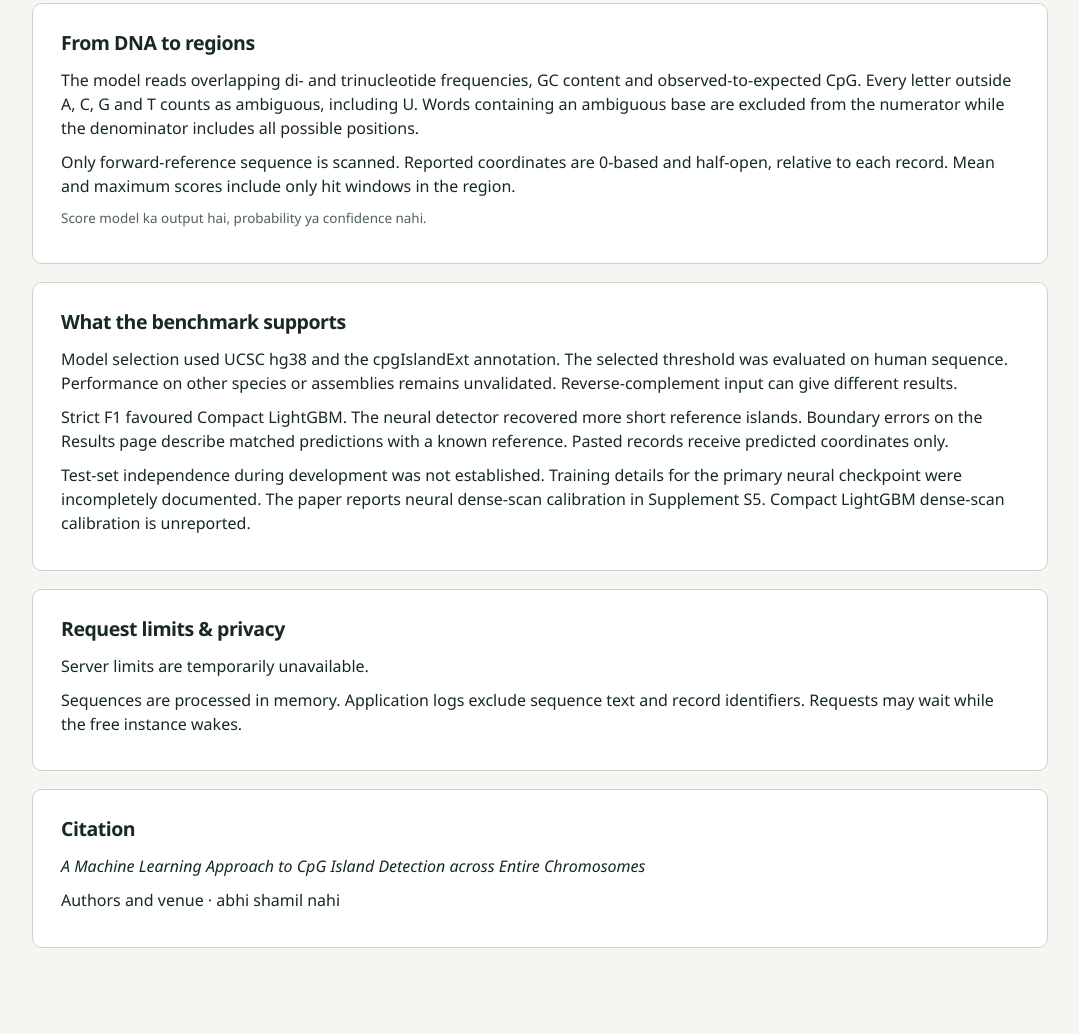
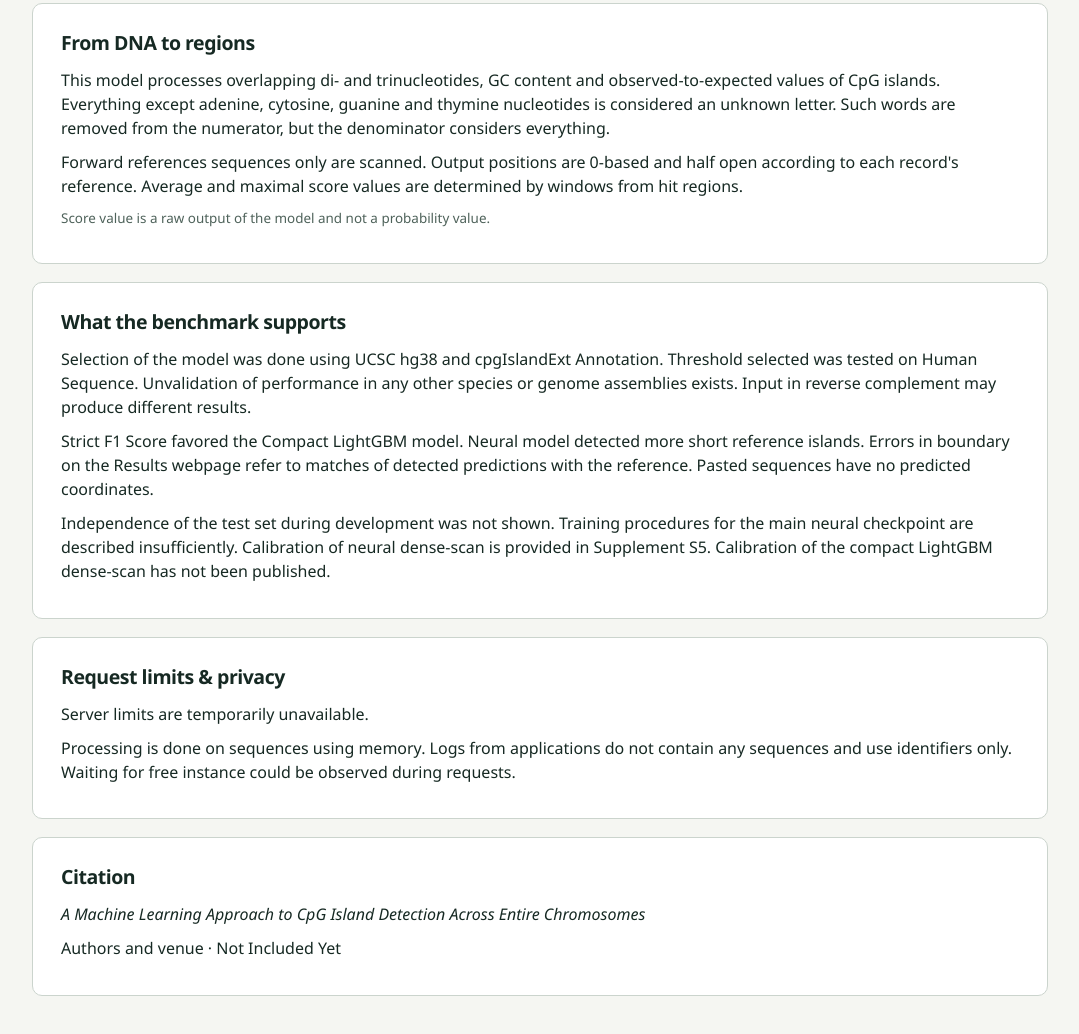
Before and after one commit to YounisAnis/cpg-island-detector, a plain HTML site: page static/about.html in a window 1280 px wide. Shown: the part 276-1310 px from the top of the page, without its empty margins (100-1179 px from the left). Drawn offline with Linux system fonts and the light colour scheme; no server answers.

Commit message:
Changes occurs

```diff
--- a/static/about.html
+++ b/static/about.html
@@ -2,9 +2,9 @@
 <html lang="en"><head><meta charset="utf-8"><meta name="viewport" content="width=device-width,initial-scale=1"><title>Method & limits · CpG Island Detector</title><link rel="stylesheet" href="/css/style.css"><script type="module" src="/js/about.js"></script></head><body>
 <header><div class="bar"><a class="brand" href="/"><span class="mark" aria-hidden="true"></span>CpG Island Detector</a><nav aria-label="Pages"><a href="/">Detect</a><a href="/results.html">Results</a><a aria-current="page" href="/about.html">Method &amp; limits</a></nav></div></header>
 <main><div class="heading"><h1>Method &amp; limits</h1><p>Research use only. Medical diagnosis, treatment and clinical decisions are outside this tool’s scope.</p></div>
-<section class="panel prose"><h2>From DNA to regions</h2><p id="algorithm"></p><p>The model reads overlapping di- and trinucleotide frequencies, GC content and observed-to-expected CpG. Every letter outside A, C, G and T counts as ambiguous, including U. Words containing an ambiguous base are excluded from the numerator while the denominator includes all possible positions.</p><p>Only forward-reference sequence is scanned. Reported coordinates are 0-based and half-open, relative to each record. Mean and maximum scores include only hit windows in the region.</p><p class="note">Score model ka output hai, probability ya confidence nahi.</p></section>
-<section class="panel prose"><h2>What the benchmark supports</h2><p>Model selection used UCSC hg38 and the cpgIslandExt annotation. The selected threshold was evaluated on human sequence. Performance on other species or assemblies remains unvalidated. Reverse-complement input can give different results.</p>
-<p>Strict F1 favoured Compact LightGBM. The neural detector recovered more short reference islands. Boundary errors on the Results page describe matched predictions with a known reference. Pasted records receive predicted coordinates only.</p>
-<p>Test-set independence during development was not established. Training details for the primary neural checkpoint were incompletely documented. The paper reports neural dense-scan calibration in Supplement S5. Compact LightGBM dense-scan calibration is unreported.</p></section>
-<section class="panel prose"><h2>Request limits &amp; privacy</h2><p id="limits"></p><p>Sequences are processed in memory. Application logs exclude sequence text and record identifiers. Requests may wait while the free instance wakes.</p></section>
-<section class="panel prose"><h2>Citation</h2><p><cite>A Machine Learning Approach to CpG Island Detection across Entire Chromosomes</cite></p><p>Authors and venue · abhi shamil nahi</p></section></main></body></html>
+<section class="panel prose"><h2>From DNA to regions</h2><p id="algorithm"></p><p>This model processes overlapping di- and trinucleotides, GC content and observed-to-expected values of CpG islands. Everything except adenine, cytosine, guanine and thymine nucleotides is considered an unknown letter. Such words are removed from the numerator, but the denominator considers everything.</p><p>Forward references sequences only are scanned. Output positions are 0-based and half open according to each record's reference. Average and maximal score values are determined by windows from hit regions.</p><p class="note">Score value is a raw output of the model and not a probability value.</p></section>
+<section class="panel prose"><h2>What the benchmark supports</h2><p>Selection of the model was done using UCSC hg38 and cpgIslandExt Annotation. Threshold selected was tested on Human Sequence. Unvalidation of performance in any other species or genome assemblies exists. Input in reverse complement may produce different results.</p>
+<p>Strict F1 Score favored the Compact LightGBM model. Neural model detected more short reference islands. Errors in boundary on the Results webpage refer to matches of detected predictions with the reference. Pasted sequences have no predicted coordinates.</p>
+<p>Independence of the test set during development was not shown. Training procedures for the main neural checkpoint are described insufficiently. Calibration of neural dense-scan is provided in Supplement S5. Calibration of the compact LightGBM dense-scan has not been published.</p></section>
+<section class="panel prose"><h2>Request limits &amp; privacy</h2><p id="limits"></p><p>Processing is done on sequences using memory. Logs from applications do not contain any sequences and use identifiers only. Waiting for free instance could be observed during requests.</p></section>
+<section class="panel prose"><h2>Citation</h2><p><cite>A Machine Learning Approach to CpG Island Detection Across Entire Chromosomes</cite></p><p>Authors and venue · Not Included Yet</p></section></main></body></html>
```
Also changed, not shown: static/index.html (+1 -1 lines).
